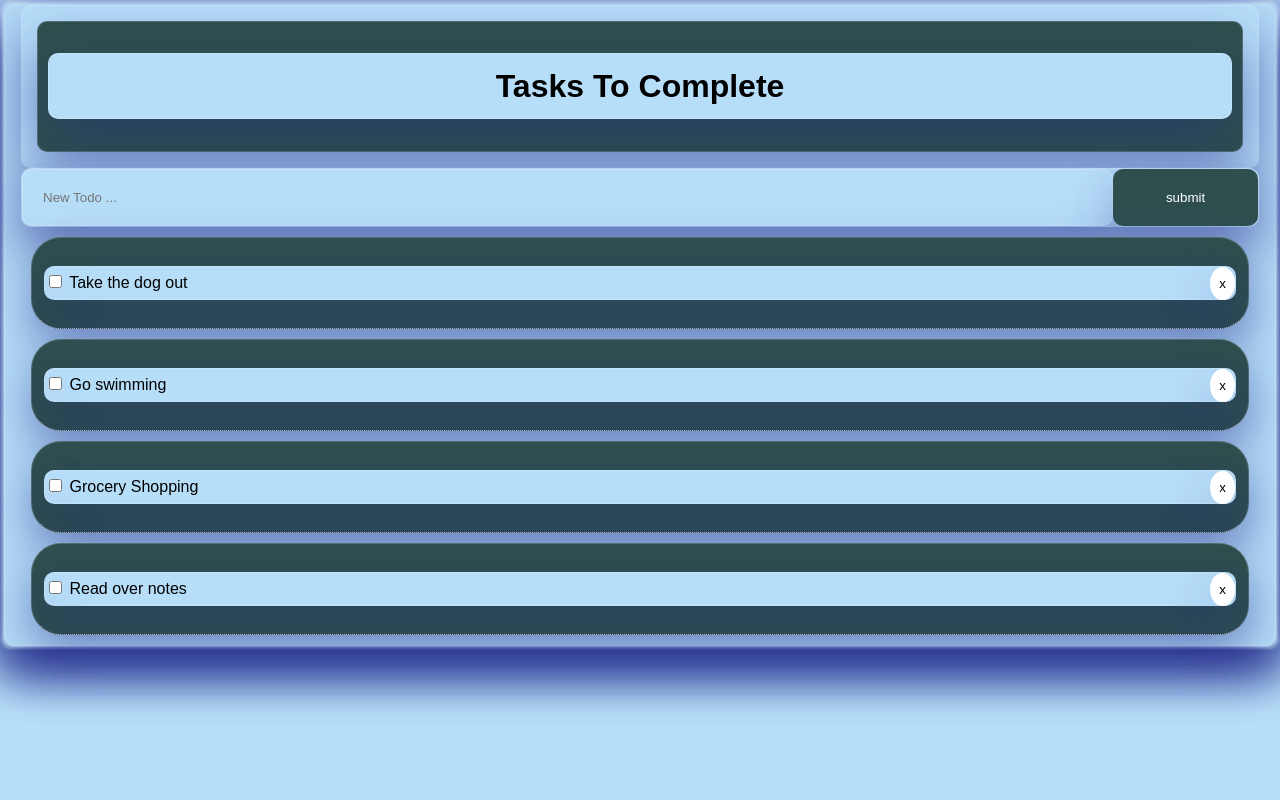
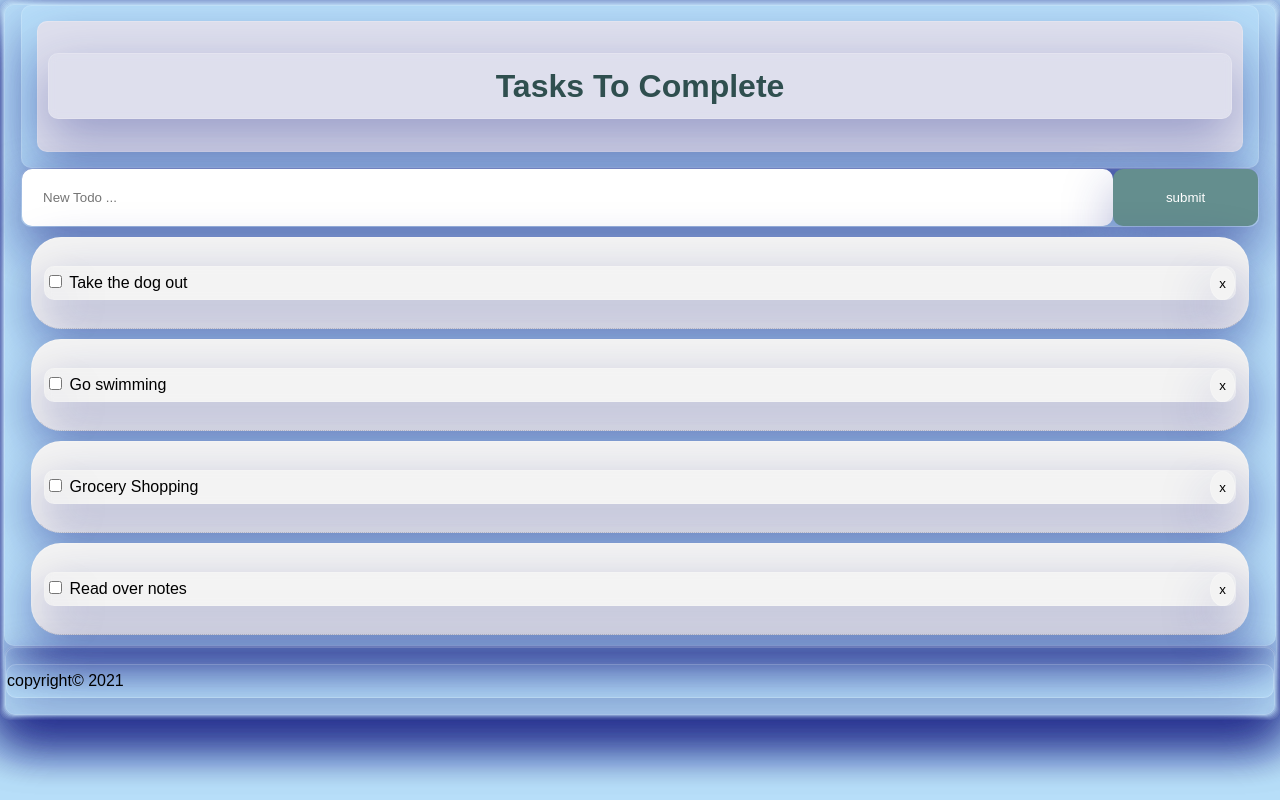
Before and after one commit to AhsanChoudhary/fullstack-app-challenge, a React (Create React App) app: page / in a window 1280 px wide. Built offline with nearby package versions, Linux system fonts and the light colour scheme.

Commit message:
latest styling with footer

```diff
--- a/src/App.css
+++ b/src/App.css
@@ -1,5 +1,9 @@
+  body {
+    background-color: rgb(183, 222, 249);
+  }
+
 * {
-  background-color: rgb(183, 222, 249);
+
   background: 0 10px 60px 0 rgba(71, 195, 223, 0.1);
   box-shadow: 0 20px 50px 0 rgba( 31, 38, 135, 0.37 );
   backdrop-filter: blur( 4.5px );
@@ -33,12 +37,12 @@ a {
 .btn {
   display: inline-block;
   border: none;
-  background: darkslategrey;
+  background: rgb(100, 142, 142);
   color: #fff;
   padding: 7px 20px;
   cursor: pointer;
 }
 
 .btn:hover {
-  background: rgb(170, 136, 136);
+  background: rgb(221, 64, 64);
 }
--- a/src/App.js
+++ b/src/App.js
@@ -1,6 +1,7 @@
 import React, { Component } from 'react';
 import Todos from './components/Todos';
 import Header from './components/Header';
+import Footer from './components/Footer';
 import AddTodo from './components/AddTodo'
 import { v4 as uuidv4 } from 'uuid'
 import './App.css';
@@ -63,6 +64,9 @@ class App extends Component {
         <Todos todos={this.state.todos} markComplete={this.markComplete}
         delTodo={this.delTodo} />
         </div>
+        <div>
+          <Footer />
+        </div>
     </div>
   );
 }
--- /dev/null
+++ b/src/components/Footer.js
@@ -0,0 +1,13 @@
+import React from 'react'
+
+function Footer() {
+    const currentYear = new Date().getFullYear();
+
+    return (
+        <footer>
+            <p>copyright© {currentYear}</p>
+        </footer>
+    );
+}
+
+export default Footer;
--- a/src/components/Header.js
+++ b/src/components/Header.js
@@ -11,8 +11,8 @@ function Header() {
 }
 
 const headerStyle = {
-    background: 'darkslategrey',
-    color: 'black',
+    background: '#DEDFED',
+    color: 'darkslategrey',
     textAlign: 'center',
     padding: '10px',
     margin: '15px',
--- a/src/components/TodoItem.js
+++ b/src/components/TodoItem.js
@@ -4,7 +4,7 @@ import PropTypes from 'prop-types';
 export class TodoItem extends Component {
     getStyle = () => {
         return {
-            background: 'darkslategrey',
+            background: '#F3F3F3',
             padding: '12px',
             margin: '10px',
             borderRadius: '30px',
@@ -35,7 +35,7 @@ TodoItem.propTypes = {
   }
 
 const btnStyle = {
-    background: 'white',
+    background: '#F3F3F3',
     color: 'black',
     border: '6px 6px 6px 6px',
     padding: '8px 8px 8px 8px',
```
